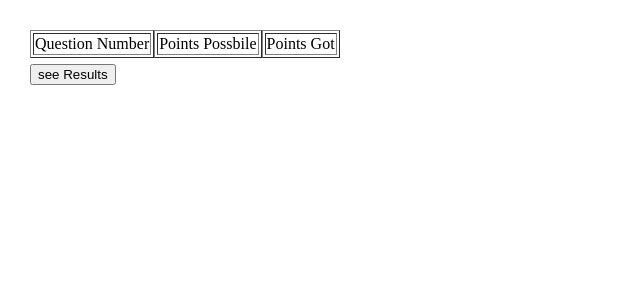
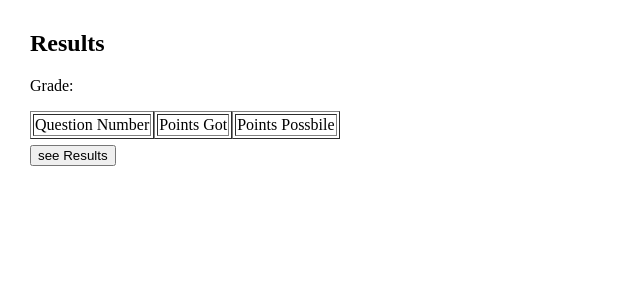
Before and after one commit to cgiger00/PresidentsGame, a Flask app: template templates/finshed.html in a window 1280 px wide. Shown: the top 300 px of the page, without its empty margins (0-640 px from the left). Run offline with Flask 2, Linux system fonts and the light colour scheme; the template is opened without the code that fills it, so the values that code supplies are empty.

Commit message:
added a grade calculator, modified results table

```diff
--- a/static/style.js
+++ b/static/style.js
@@ -214,42 +214,67 @@ function reloadPage() {
 function getQuestionArray() {
 	return question_storage;
 }
-function appendRow(tableID, variable,option) {
+
+function appendRow(tableID, insert_row, text) {
+	var tableRef = document.getElementById(tableID);
+	var newRow = tableRef.insertRow(insert_row);
+	var newCell = newRow.insertCell(0);
+	var newText = document.createTextNode(text);
+	newCell.appendChild(newText);
+}
+
+function makeTable(variable,option, tableID) {
 	if (option == 0){
 		for (i = variable; i > 0; i--) {
-			var tableRef = document.getElementById(tableID);
-			var newRow = tableRef.insertRow(1);
-			var newCell = newRow.insertCell(0);
-			var newText = document.createTextNode(i);
-			newCell.appendChild(newText);
-			}
+			appendRow(tableID, 1, i);
+		}
+		appendRow(tableID, -1, 'Total:')
 	}
 	else if (option == 1){
 		for (i = variable; i > 0; i--) {
-			var tableRef = document.getElementById(tableID);
-			var newRow = tableRef.insertRow(1);
-			var newCell = newRow.insertCell(0);
-			var newText = document.createTextNode(6);
-			newCell.appendChild(newText);
-			}
+			appendRow(tableID, 1, 6);
 		}
+		total_possible = page_load * 6
+		appendRow(tableID, -1, total_possible)
+		return total_possible;
+	}
 	else if (option == 2) {
 		var point_array = getQuestionArray();
+		var your_total = 0;
 		for (i = variable; i > 0; i--) {
-			var tableRef = document.getElementById(tableID);
-			var newRow = tableRef.insertRow(1);
-			var newCell = newRow.insertCell(0);
-			var newText = document.createTextNode(point_array[(i-1)]);
-			newCell.appendChild(newText);
+			appendRow(tableID, 1, point_array[(i-1)]);
+			your_total = your_total + point_array[(i-1)];
 		}
+		appendRow(tableID, -1, your_total);
+		return your_total;
 	}
 	else {
 		return 0;
 	}
 }
+
+function gradeCalculator(result, perfect, elementId) {
+	var grade = (result / perfect) * 100;
+	var letter_grade;
+	if (grade >= 90) {
+		letter_grade = 'A';
+	}
+	else if (grade >= 80) {
+		letter_grade = 'B';
+	}
+	else if (grade >= 70) {
+		letter_grade = 'C';
+	}
+	else if (grade >= 60) {
+		letter_grade = 'D';
+	}
+	else {
+		letter_grade = 'F'
+	}
+	document.getElementById(elementId).innerHTML = 'Grade: ' + letter_grade + ', ' + grade + '%';
+}
 function showRows() {
-	appendRow('question_number',page_load, 0);
-	appendRow('points_possible',page_load, 1);
-	appendRow('points_got',page_load, 2);
+	makeTable(page_load, 0, 'question_number');
+	gradeCalculator(makeTable(page_load, 2, 'points_got'),makeTable(page_load, 1, 'points_possible'), 'grade');
 	button.style.visibility = 'hidden';
 }
--- a/templates/finshed.html
+++ b/templates/finshed.html
@@ -10,16 +10,18 @@
 		</script>
 	</head>
 	<body>
+		<h2> Results </h2>
+		<p id = 'grade'>Grade: </p>
 		<div>
 		<p>
 			<table id = 'question_number' border="1" style = 'float:left;'>
 				<td>Question Number</td>
 			</table>
+			<table id = 'points_got' border="1" style = 'float:left;'>
+				<td>Points Got</td>
+			</table>
 			<table id = 'points_possible' border="1" style = 'float:left;'>
 				<td>Points Possbile</td>
-			</table>
-			<table id = 'points_got' border="1" style = 'float:left;'>
-				<td>Points Got</td>
 			</table>
 		</p>
 		</div>
```
Also changed, not shown: templates/webpage.html (line endings or trailing spaces).
